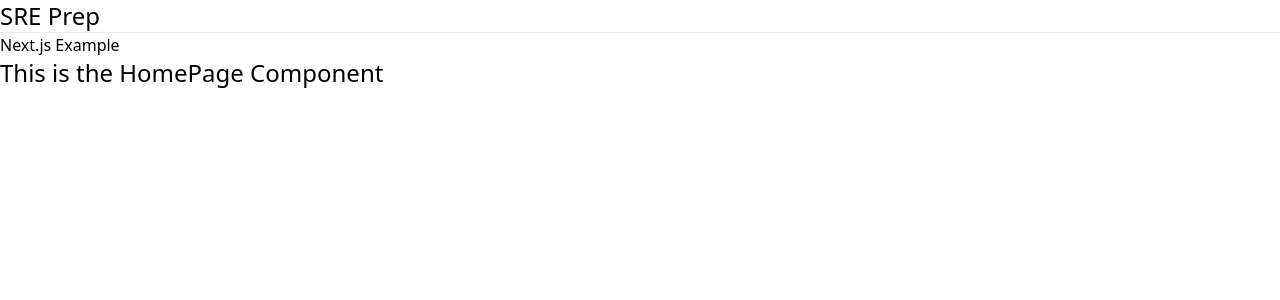
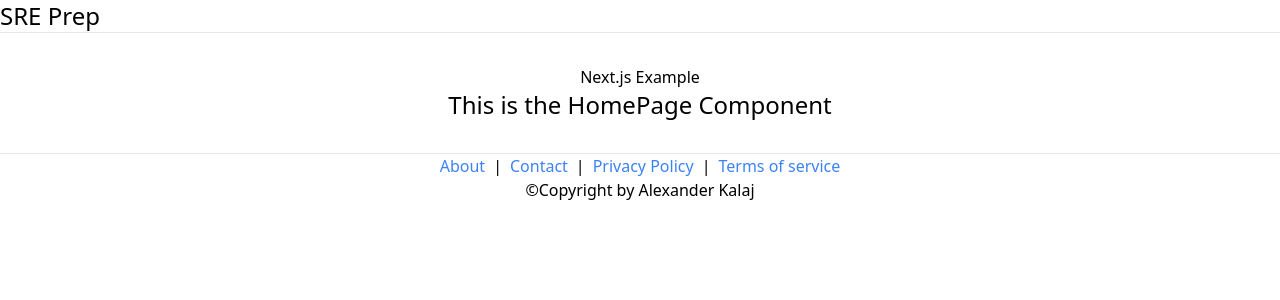
Before and after one commit to excircle/2024-sre-prep, a Next.js app: page / in a window 1280 px wide. Shown: the top 300 px of the page. Built offline with nearby package versions, Linux system fonts and the light colour scheme.

Commit message:
Created functional header and footer

```diff
--- /dev/null
+++ b/components/layout/footer.js
@@ -0,0 +1,39 @@
+import Link from "next/link";
+
+export default function Footer() {
+    return (
+        <div className="text-center">
+            <hr></hr>
+            <footer className="flex justify-center">
+                <div className="flex">
+                    <span>
+                        <Link href="#">
+                            <p className="text-blue-500 hover:underline cursor-pointer">About</p>
+                        </Link>
+                    </span>
+                    <span className="mx-2">|</span>
+                    <span>
+                        <Link href="#">
+                            <p className="text-blue-500 hover:underline cursor-pointer">Contact</p>
+                        </Link>
+                    </span>
+                    <span className="mx-2">|</span>
+                    <span>
+                        <Link href="#">
+                            <p className="text-blue-500 hover:underline cursor-pointer">Privacy Policy</p>
+                        </Link>
+                    </span>
+                    <span className="mx-2">|</span>
+                    <span>
+                        <Link href="#">
+                            <p className="text-blue-500 hover:underline cursor-pointer">Terms of service</p>
+                        </Link>
+                    </span>
+                </div>
+            </footer>
+            <div>
+                <p>&copy;Copyright by Alexander Kalaj</p>
+            </div>
+        </div>
+    )
+}
--- /dev/null
+++ b/components/layout/index.js
@@ -0,0 +1,12 @@
+import Footer from "./footer";
+import Navbar from "./Navbar";
+
+export default function Layout({ children }) {
+  return (
+    <>
+      <Navbar />
+        <main>{children}</main>
+      <Footer />
+    </>
+  )
+}
--- /dev/null
+++ b/components/layout/navbar.js
@@ -0,0 +1,8 @@
+export default function Navbar() {
+    return (
+        <>
+            <p className="text-2xl">SRE Prep</p>
+            <hr></hr>
+        </>
+    )
+}
--- a/pages/_app.js
+++ b/pages/_app.js
@@ -1,5 +1,10 @@
 import '@/styles/globals.css'
+import Layout from '@/components/layout';
 
 export default function App({ Component, pageProps }) {
-  return <Component {...pageProps} />
+  return (
+    <Layout>
+      <Component {...pageProps} />
+    </Layout>
+  )
 }
--- a/pages/index.js
+++ b/pages/index.js
@@ -18,13 +18,9 @@ export default function Home() {
   };
 
   return (
-    <React.Fragment>
-      <p className="text-2xl">SRE Prep</p>
-      <hr></hr>
-      <div>
+    <div className="py-8 text-center">
         <h1>Next.js Example</h1>
         {renderComponent()}
-      </div>
-    </React.Fragment>
+    </div>
   )
 }
```
